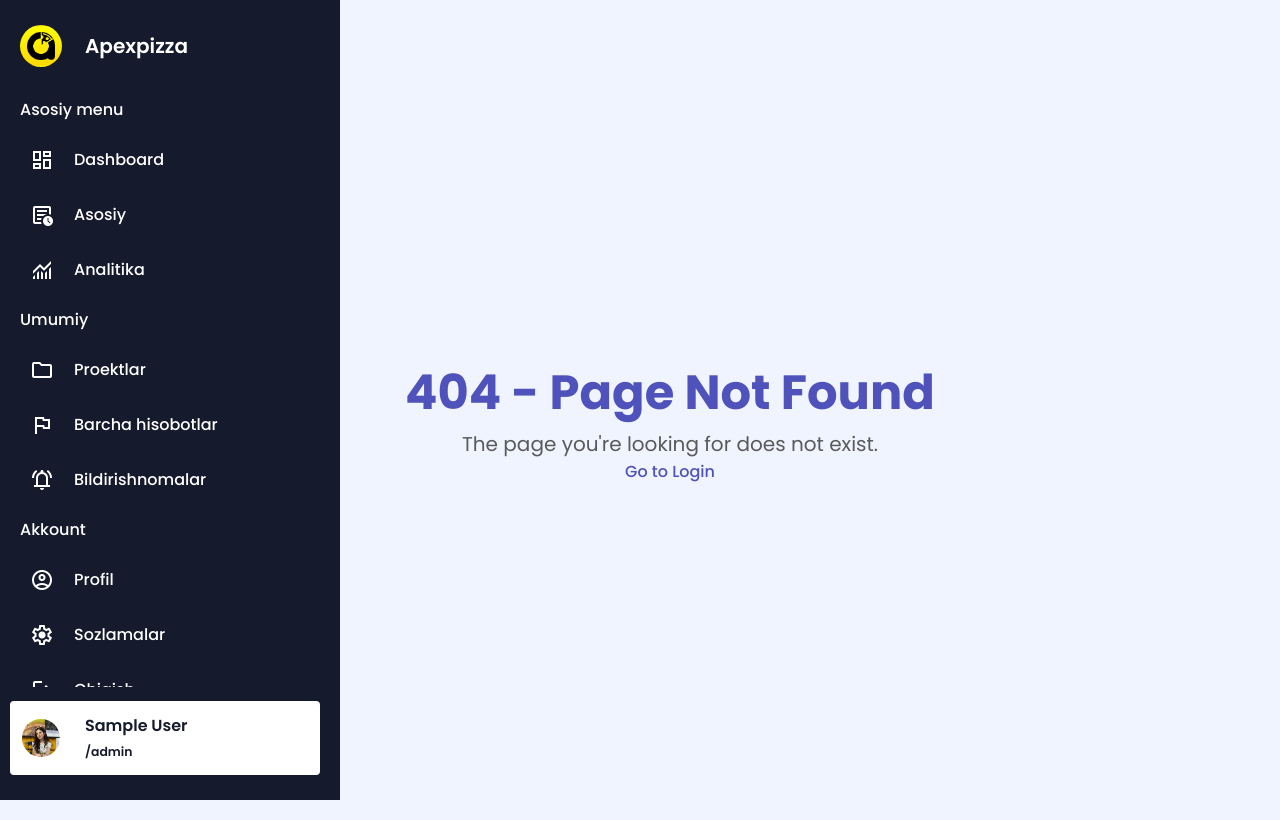
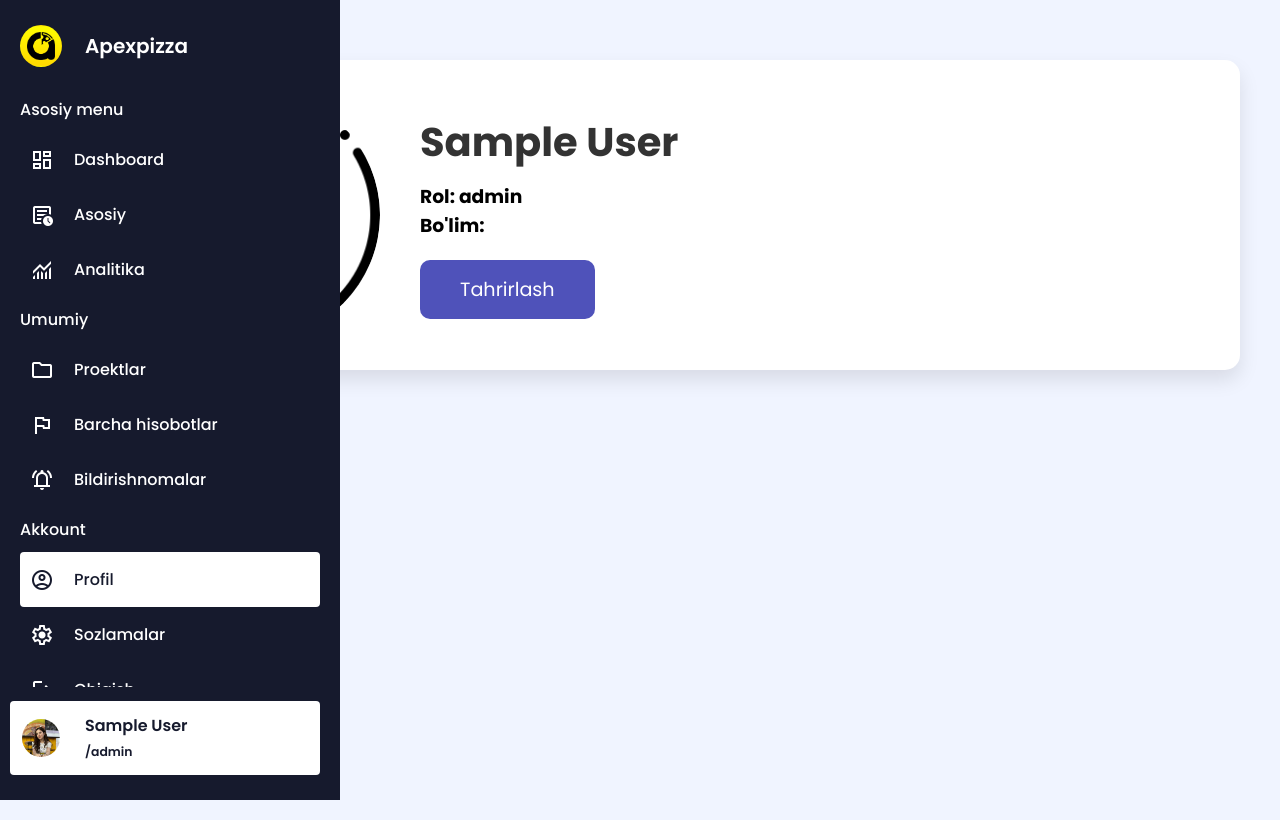
Before and after one commit to Javohirshakh/dashboard_apexpizza, a React (Create React App) app: page /profile in a window 1280 px wide. Built offline with nearby package versions, Linux system fonts and the light colour scheme; sample sign-in values are in the browser's storage.

Commit message:
added profile page front

```diff
--- a/src/App.js
+++ b/src/App.js
@@ -4,12 +4,13 @@ import './App.css';
 import Sidebar from './components/Sidebar';
 import Dashboard from './pages/Dashboard';
 import Analytics from './pages/Analytics';
+import Profile from './pages/Profile';
 import Login from './pages/Login';
 import NotFound from './pages/NotFound';
 
 const Layout = () => {
   const location = useLocation();
-  const isLoggedIn = localStorage.getItem('authToken'); // Проверяем, есть ли токен
+  const isLoggedIn = localStorage.getItem('authToken'); // Проверка авторизации
 
   return (
     <div className="app">
@@ -20,8 +21,13 @@ const Layout = () => {
           {/* Приватные маршруты */}
           <Route path="/" element={isLoggedIn ? <Dashboard /> : <Navigate to="/login" />} />
           <Route path="/analytics" element={isLoggedIn ? <Analytics /> : <Navigate to="/login" />} />
-          <Route path="/login" element={!isLoggedIn ? <Login /> : <Navigate to="/" />} /> {/* Перенаправляем на /, если уже авторизован */}
-          <Route path="*" element={<NotFound />} /> {/* Страница 404 */}
+          <Route path="/profile" element={isLoggedIn ? <Profile /> : <Navigate to="/login" />} />
+
+          {/* Если пользователь уже залогинился, не показывать страницу логина */}
+          <Route path="/login" element={!isLoggedIn ? <Login /> : <Navigate to="/" />} />
+
+          {/* 404 Page */}
+          <Route path="*" element={<NotFound />} /> {/* Для всех остальных несуществующих страниц */}
         </Routes>
       </div>
     </div>
@@ -34,6 +40,6 @@ const App = () => {
       <Layout />
     </Router>
   );
-};
+}
 
 export default App;
--- a/src/components/Sidebar.css
+++ b/src/components/Sidebar.css
@@ -15,6 +15,7 @@ body {
 
 .sidebar {
   position: fixed;
+  z-index: 99;
   top: 0;
   left: 0;
   height: 100%;
--- a/src/components/Sidebar.js
+++ b/src/components/Sidebar.js
@@ -21,9 +21,9 @@ const Sidebar = () => {
 
   // Логика для выхода из системы
   const handleLogout = () => {
-    localStorage.removeItem('authToken');
-    localStorage.removeItem('user');
-    navigate('/login');
+    localStorage.removeItem('authToken'); // Удаляем токен аутентификации
+    localStorage.removeItem('user'); // Удаляем данные пользователя
+    navigate('/login'); // Перенаправляем на страницу логина после логаута
   };
 
   return (
@@ -107,8 +107,8 @@ const Sidebar = () => {
         </h4>
         <li>
           <Link
-            to="/profil"
-            className={location.pathname === "/profil" ? "active-link" : ""}
+            to="/profile"
+            className={location.pathname === "/profile" ? "active-link" : ""}
           >
             <span className="material-symbols-outlined"> account_circle </span>
             Profil
--- a/src/index.css
+++ b/src/index.css
@@ -11,3 +11,4 @@ code {
   font-family: source-code-pro, Menlo, Monaco, Consolas, 'Courier New',
     monospace;
 }
+@import url('https://fonts.googleapis.com/icon?family=Material+Icons');
--- a/src/pages/NotFound.js
+++ b/src/pages/NotFound.js
@@ -5,9 +5,9 @@ import './NotFound.css'; // Не забудьте добавить стили,
 const NotFound = () => {
   return (
     <div className="not-found-container">
-      <h1>404 - Page Not Found</h1>
-      <p>The page you're looking for does not exist.</p>
-      <Link to="/login">Go to Login</Link>
+      <h1>404 - Sahifa topilmadi :(</h1>
+      <p>Bunday sahifa mavjud emas.</p>
+      <Link to="/login">Bosh sahifa</Link>
     </div>
   );
 };
--- /dev/null
+++ b/src/pages/Profile.css
@@ -0,0 +1,108 @@
+/* Страница профиля */
+.profile-container-wide {
+    width: 100%;
+    min-height: 100vh;
+    background-color: #f0f4ff;
+    display: flex;
+    flex-direction: column;
+    align-items: center;
+    padding: 40px 20px;
+    box-sizing: border-box;
+  }
+
+  .profile-header {
+    display: flex;
+    align-items: center;
+    justify-content: space-between;
+    width: 100%;
+    max-width: 1200px;
+    background-color: #fff;
+    padding: 30px;
+    border-radius: 15px;
+    box-shadow: 0 10px 20px rgba(0, 0, 0, 0.1);
+  }
+
+  .profile-photo-container-wide {
+    position: relative;
+    width: 250px;
+    height: 250px;
+    border-radius: 50%;
+    overflow: hidden;
+    cursor: pointer;
+  }
+
+  .profile-photo-wide {
+    width: 100%;
+    height: 100%;
+    object-fit: cover;
+  }
+
+  .profile-photo-hover-wide {
+    position: absolute;
+    top: 0;
+    left: 0;
+    width: 100%;
+    height: 100%;
+    display: none;
+    justify-content: center;
+    align-items: center;
+    background-color: rgba(0, 0, 0, 0.5);
+    border-radius: 50%;
+  }
+
+  .profile-photo-container-wide:hover .profile-photo-hover-wide {
+    display: flex;
+  }
+
+  .camera-icon-wide {
+    color: white;
+    font-size: 4rem;
+  }
+
+  .profile-info-wide {
+    flex: 1;
+    margin-left: 40px;
+  }
+
+  .profile-info-display h1 {
+    font-size: 2.5rem;
+    margin-bottom: 10px;
+    color: #333;
+  }
+
+  .profile-info-display h3 {
+    font-size: 1.5rem;
+    color: #555;
+  }
+
+  .profile-info-edit label {
+    display: block;
+    font-size: 1.2rem;
+    margin-bottom: 10px;
+    color: #333;
+  }
+
+  .profile-info-edit input {
+    width: 100%;
+    padding: 10px;
+    font-size: 1.1rem;
+    margin-bottom: 20px;
+    border: 1px solid #ddd;
+    border-radius: 10px;
+  }
+
+  .save-btn, .edit-btn {
+    background-color: #4f52ba;
+    color: white;
+    border: none;
+    padding: 15px 40px;
+    font-size: 1.2rem;
+    border-radius: 10px;
+    cursor: pointer;
+    transition: background-color 0.3s ease;
+    margin-top: 20px;
+  }
+
+  .save-btn:hover, .edit-btn:hover {
+    background-color: #3d4190;
+  }
--- /dev/null
+++ b/src/pages/Profile.js
@@ -0,0 +1,105 @@
+import React, { useState, useEffect } from 'react';
+import './Profile.css';
+
+const Profile = () => {
+  const [profile, setProfile] = useState({
+    name: '',
+    surname: '',
+    role: '',
+    department: '',
+    profilePhoto: ''
+  });
+  const [editMode, setEditMode] = useState(false);
+
+  useEffect(() => {
+    const userData = JSON.parse(localStorage.getItem('user'));
+    if (userData) {
+      setProfile(userData);
+    }
+  }, []);
+
+  const handleFileChange = (e) => {
+    const file = e.target.files[0];
+    const reader = new FileReader();
+    reader.onloadend = () => {
+      setProfile({ ...profile, profilePhoto: reader.result });
+    };
+    if (file) {
+      reader.readAsDataURL(file);
+    }
+  };
+
+  const handleInputChange = (e) => {
+    setProfile({
+      ...profile,
+      [e.target.name]: e.target.value
+    });
+  };
+
+  const handleSave = () => {
+    localStorage.setItem('user', JSON.stringify(profile));
+    setEditMode(false);
+  };
+
+  const triggerFileUpload = () => {
+    document.getElementById('photo-upload').click();
+  };
+
+  return (
+    <div className="profile-container-wide">
+      <div className="profile-header">
+        <div className="profile-photo-container-wide" onClick={triggerFileUpload}>
+          <img
+            className="profile-photo-wide"
+            src={profile.profilePhoto || '/images/default-profile.png'}
+            alt="Profile"
+          />
+          <div className="profile-photo-hover-wide">
+            <span className="material-icons camera-icon-wide">photo_camera</span>
+          </div>
+          <input
+            type="file"
+            onChange={handleFileChange}
+            style={{ display: 'none' }}
+            id="photo-upload"
+          />
+        </div>
+
+        <div className="profile-info-wide">
+          {editMode ? (
+            <div className="profile-info-edit">
+              <label>Ism:</label>
+              <input
+                type="text"
+                name="name"
+                value={profile.name}
+                onChange={handleInputChange}
+              />
+              <label>Familiya:</label>
+              <input
+                type="text"
+                name="surname"
+                value={profile.surname}
+                onChange={handleInputChange}
+              />
+            </div>
+          ) : (
+            <div className="profile-info-display">
+              <h1>{profile.name} {profile.surname}</h1>
+            </div>
+          )}
+          <h3>Rol: {profile.role}</h3>
+          <h3>Bo'lim: {profile.department}</h3>
+
+          {editMode ? (
+            <button className="save-btn" onClick={handleSave}>Saqlash</button>
+          ) : (
+            <button className="edit-btn" onClick={() => setEditMode(true)}>Tahrirlash</button>
+          )}
+        </div>
+      </div>
+    </div>
+  );
+};
+
+export default Profile;
```
Also changed, not shown: public/images/default-profile.png (added).
